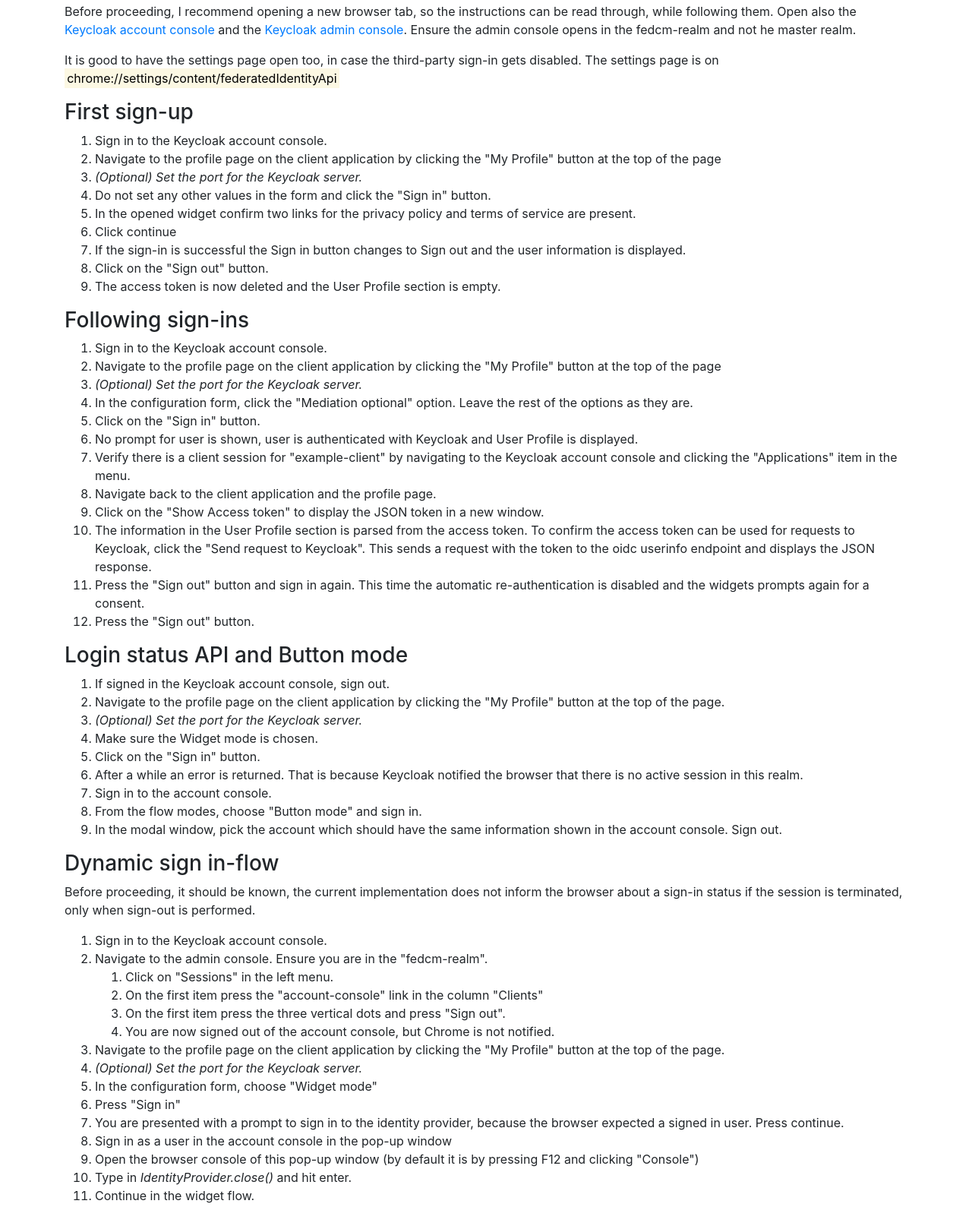
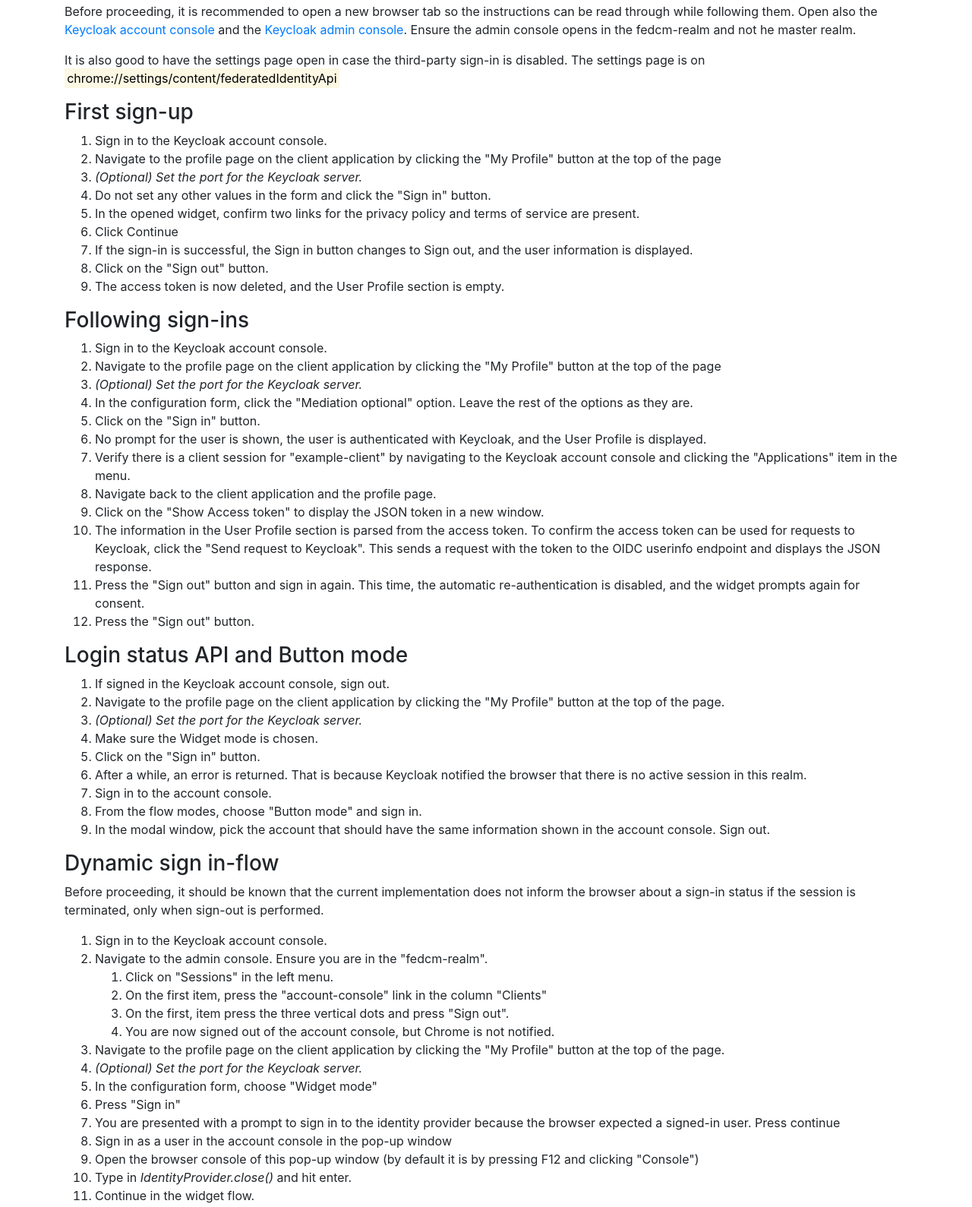
Before and after one commit to vaceksimon/keycloak-fedcm, a website: page src/client-demo/index.html in a window 1280 px wide. Shown: the part 864-2453 px from the top of the page at 76% size. Drawn offline with nearby package versions, Linux system fonts and the light colour scheme.

Commit message:
Final commit before submition

```diff
--- a/src/client-demo/index.html
+++ b/src/client-demo/index.html
@@ -112,13 +112,13 @@
         </ul>
 
         <h2>Instructions for testing FedCM functionality</h2>
-        <p>Before proceeding, I recommend opening a new browser tab, so the instructions can be read through, while
+        <p>Before proceeding, it is recommended to open a new browser tab so the instructions can be read through while
             following them. Open also the <a href="http://localhost:8180/realms/fedcm-realm/account" target="_blank">Keycloak
                 account console</a> and the <a href="http://localhost:8180/admin/master/console/#/fedcm-realm"
                                                target="_blank">Keycloak admin console</a>. Ensure the admin console
             opens in the fedcm-realm and not he master realm.
         </p>
-        <p>It is good to have the settings page open too, in case the third-party sign-in gets disabled. The settings
+        <p>It is also good to have the settings page open in case the third-party sign-in is disabled. The settings
             page is on <mark>chrome://settings/content/federatedIdentityApi</mark>
         </p>
         <h3>First sign-up</h3>
@@ -129,13 +129,13 @@
             </li>
             <li><em>(Optional) Set the port for the Keycloak server.</em></li>
             <li>Do not set any other values in the form and click the "Sign in" button.</li>
-            <li>In the opened widget confirm two links for the privacy policy and terms of service are present.</li>
-            <li>Click continue</li>
-            <li>If the sign-in is successful the Sign in button changes to Sign out and the user information is
+            <li>In the opened widget, confirm two links for the privacy policy and terms of service are present.</li>
+            <li>Click Continue</li>
+            <li>If the sign-in is successful, the Sign in button changes to Sign out, and the user information is
                 displayed.
             </li>
             <li>Click on the "Sign out" button.</li>
-            <li>The access token is now deleted and the User Profile section is empty.</li>
+            <li>The access token is now deleted, and the User Profile section is empty.</li>
         </ol>
 
         <h3>Following sign-ins</h3>
@@ -149,7 +149,7 @@
                 are.
             </li>
             <li>Click on the "Sign in" button.</li>
-            <li>No prompt for user is shown, user is authenticated with Keycloak and User Profile is displayed.</li>
+            <li>No prompt for the user is shown, the user is authenticated with Keycloak, and the User Profile is displayed.</li>
             <li>Verify there is a client session for "example-client" by navigating to the Keycloak account console and
                 clicking the "Applications" item in the menu.
             </li>
@@ -157,10 +157,10 @@
             <li>Click on the "Show Access token" to display the JSON token in a new window.</li>
             <li>The information in the User Profile section is parsed from the access token. To confirm the access token
                 can be used for requests to Keycloak, click the "Send request to Keycloak". This sends a request with
-                the token to the oidc userinfo endpoint and displays the JSON response.
+                the token to the OIDC userinfo endpoint and displays the JSON response.
             </li>
-            <li>Press the "Sign out" button and sign in again. This time the automatic re-authentication is disabled and
-                the widgets prompts again for a consent.
+            <li>Press the "Sign out" button and sign in again. This time, the automatic re-authentication is disabled,
+                and the widget prompts again for consent.
             </li>
             <li>Press the "Sign out" button.</li>
         </ol>
@@ -174,27 +174,27 @@
             <li><em>(Optional) Set the port for the Keycloak server.</em></li>
             <li>Make sure the Widget mode is chosen.</li>
             <li>Click on the "Sign in" button.</li>
-            <li>After a while an error is returned. That is because Keycloak notified the browser that there is no
+            <li>After a while, an error is returned. That is because Keycloak notified the browser that there is no
                 active session in this realm.
             </li>
             <li>Sign in to the account console.</li>
             <li>From the flow modes, choose "Button mode" and sign in.</li>
-            <li>In the modal window, pick the account which should have the same information shown in the account
+            <li>In the modal window, pick the account that should have the same information shown in the account
                 console. Sign out.
             </li>
         </ol>
 
         <h3>Dynamic sign in-flow</h3>
-        <p>Before proceeding, it should be known, the current implementation does not inform the browser about a sign-in
-            status if the session is terminated, only when sign-out is performed.</p>
+        <p>Before proceeding, it should be known that the current implementation does not inform the browser about a
+            sign-in status if the session is terminated, only when sign-out is performed.</p>
         <ol>
             <li>Sign in to the Keycloak account console.</li>
             <li>
                 Navigate to the admin console. Ensure you are in the "fedcm-realm".
                 <ol>
                     <li>Click on "Sessions" in the left menu.</li>
-                    <li>On the first item press the "account-console" link in the column "Clients"</li>
-                    <li>On the first item press the three vertical dots and press "Sign out".</li>
+                    <li>On the first item, press the "account-console" link in the column "Clients"</li>
+                    <li>On the first, item press the three vertical dots and press "Sign out".</li>
                     <li>You are now signed out of the account console, but Chrome is not notified.</li>
                 </ol>
             </li>
@@ -204,8 +204,8 @@
             <li><em>(Optional) Set the port for the Keycloak server.</em></li>
             <li>In the configuration form, choose "Widget mode"</li>
             <li>Press "Sign in"</li>
-            <li>You are presented with a prompt to sign in to the identity provider, because the browser expected a
-                signed in user. Press continue.
+            <li>You are presented with a prompt to sign in to the identity provider because the browser expected a
+                signed-in user. Press continue
             </li>
             <li>Sign in as a user in the account console in the pop-up window</li>
             <li>Open the browser console of this pop-up window (by default it is by pressing F12 and clicking "Console")
```
Also changed, not shown: README.md, 1 other file.
